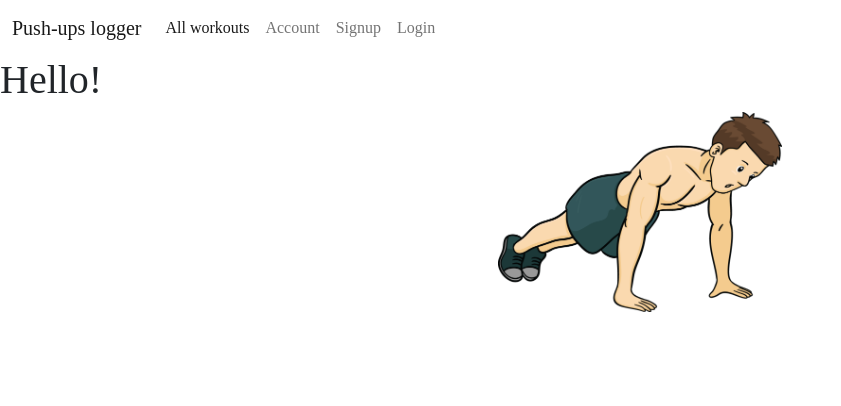
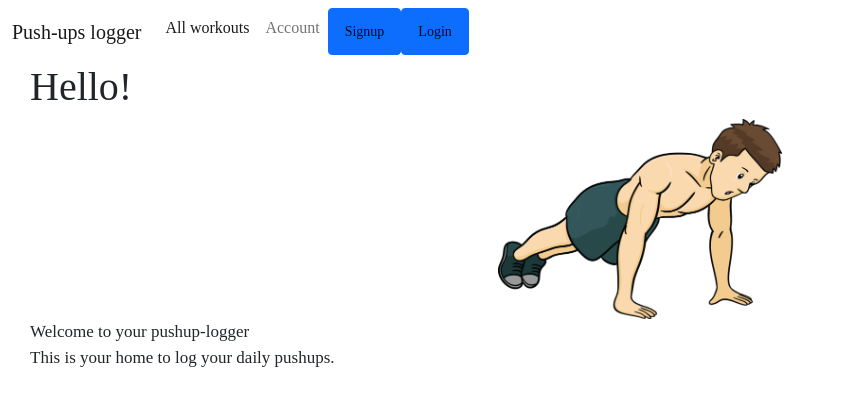
Before and after one commit to niteshavagabond/Pushups_logger, a Flask app: page / in a window 1280 px wide. Shown: the top 406 px of the page, without its empty margins (0-841 px from the left). Run offline with Flask 3, Linux system fonts and the light colour scheme; some web fonts are replaced.

Commit message:
edit index.html

```diff
--- a/app/static/extended_beauty.css
+++ b/app/static/extended_beauty.css
@@ -3,6 +3,7 @@
 h4,
 p {
    font-family: "Avro",serif;
+   padding-left: 30px;
 }
 
 p {
--- a/app/templates/base.html
+++ b/app/templates/base.html
@@ -46,11 +46,17 @@
               <li class="nav-item">
                 <a class="nav-link" href="{{url_for ('main.profile')}}">Account</a>
               </li>
+
               <li class="nav-item">
-                <a class="nav-link" href="{{url_for ('auth.signup')}}">Signup</a>
+                <button type="button" class="btn btn-primary btn-sm">
+                <a class="nav-link active" href="{{url_for ('auth.signup')}}">Signup</a>
+              </button>
               </li>
+
               <li class="nav-item">
-                <a class="nav-link" href="{{url_for ('auth.login')}}">Login</a>
+                <button type="button" class="btn btn-primary btn-sm">
+                <a class="nav-link active" href="{{url_for ('auth.login')}}">Login</a>
+              </button>
               </li>
             </ul>
           </div>
--- a/app/templates/index.html
+++ b/app/templates/index.html
@@ -13,4 +13,7 @@
         alt="pushup guy"
         height="200">
     </div>
+    <p>Welcome to your pushup-logger<br>
+    This is your home to log your daily pushups.
+    </p>
 {% endblock %}
```
